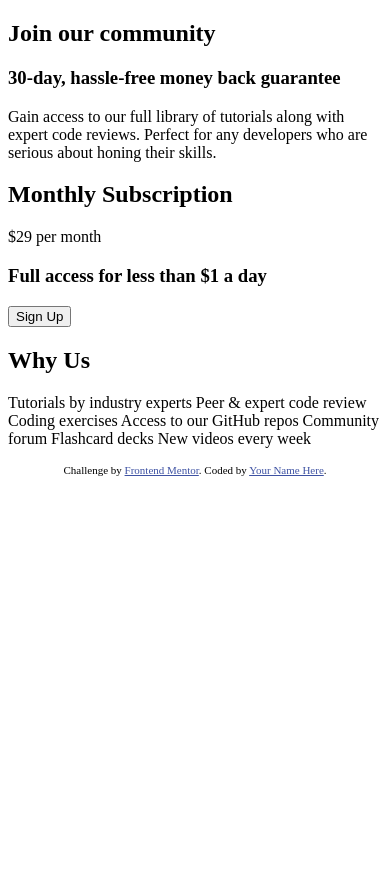
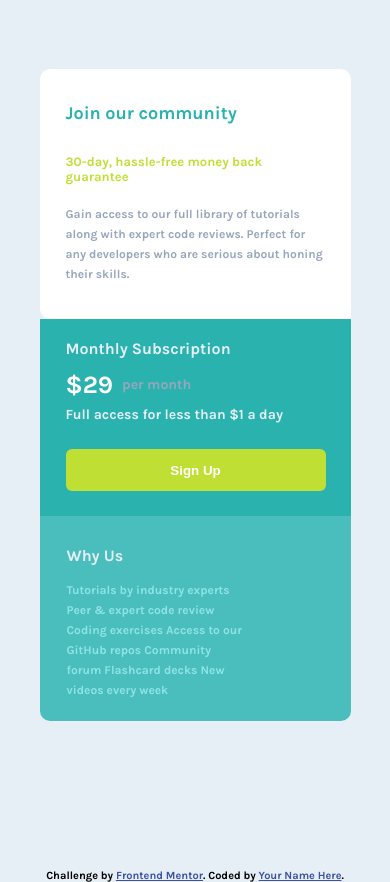
Before and after one commit to pablotebb/Single_Price_Grid_Component, a plain HTML site: page index.html in a window 390 px wide. Before the commit the page ends 844 px from the top, so only its background shows below. Drawn offline with nearby package versions, Linux system fonts and the light colour scheme; files that its build step writes are made by us from their sources.

Commit message:
mobile styles

```diff
--- a/index.html
+++ b/index.html
@@ -30,8 +30,10 @@
       </section>
       <section class="section-subscription">
         <h2 class="section-subscription__title">Monthly Subscription</h2>
-        <span class="section-subscription__dollars">&dollar;29</span>
-        <span class="section-subscription__period">per month</span>
+        <div>
+          <span class="section-subscription__dollars">&dollar;29</span>
+          <span class="section-subscription__period">per month</span>
+        </div>
         <h3 class="section-subscription__subtitle">
           Full access for less than &dollar;1 a day
         </h3>
--- a/styles.scss
+++ b/sass/_footer.scss
@@ -2,9 +2,6 @@
   font-size: 11px;
   text-align: center;
 }
-
 .attribution a {
-  color: hsl(228deg, 45%, 44%);
+  color: hsl(228, 45%, 44%);
 }
-
-/*# sourceMappingURL=styles.scss.map */
--- /dev/null
+++ b/sass/_initial.scss
@@ -0,0 +1,15 @@
+@use "variables";
+
+@import url("https://fonts.googleapis.com/css2?family=Karla:ital,wght@0,700;1,400&display=swap");
+
+* {
+  margin: 0;
+  padding: 0;
+  box-sizing: border-box;
+}
+
+body {
+  font-family: variables.$Font-Family-Body;
+  font-size: variables.$Font-Size-Body;
+  background-color: variables.$Light-Gray;
+}
--- /dev/null
+++ b/sass/_mixins.scss
@@ -0,0 +1,39 @@
+@mixin dimension-color-etc-community(
+  $font-size: unset,
+  $color: unset,
+  $font-weight: unset,
+  $line-height: unset,
+  $padding-bottom: unset
+) {
+  font-size: $font-size;
+  color: $color;
+  font-weight: $font-weight;
+  line-height: $line-height;
+  padding-bottom: $padding-bottom;
+}
+
+@mixin dimension-color-etc-subscription(
+  $font-size: unset,
+  $color: unset,
+  $font-weight: unset,
+  $padding-bottom: unset
+) {
+  font-size: $font-size;
+  color: $color;
+  font-weight: $font-weight;
+  padding-bottom: $padding-bottom;
+}
+
+@mixin dimension-color-etc-why-us(
+  $font-size: unset,
+  $color: unset,
+  $font-weight: unset,
+  $line-height: unset,
+  $padding-bottom: unset
+) {
+  font-size: $font-size;
+  color: $color;
+  font-weight: $font-weight;
+  line-height: $line-height;
+  padding-bottom: $padding-bottom;
+}
--- /dev/null
+++ b/sass/_variables.scss
@@ -0,0 +1,11 @@
+// Colors
+$Cyan: hsl(179, 62%, 43%);
+$Other-Color: #4abebd;
+$Letter-Color: #8ee4e5;
+$Bright-Yellow: hsl(71, 73%, 54%);
+$Light-Gray: hsl(204, 43%, 93%);
+$Grayish-Blue: hsl(218, 22%, 67%);
+$White: #fff;
+// Fonts
+$Font-Family-Body: "Karla", sans-serif;
+$Font-Size-Body: 16px;
--- a/sass/styles.scss
+++ b/sass/styles.scss
@@ -1,7 +1,161 @@
-.attribution {
-  font-size: 11px;
-  text-align: center;
+@use "initial";
+@use "footer";
+@use "variables";
+@use "mixins";
+
+.main-container {
+  // border: 1px solid red;
+  width: 311px;
+  height: 723px;
+  margin: 69px auto 77px;
 }
-.attribution a {
-  color: hsl(228, 45%, 44%);
+
+.section-community {
+  // border: 1px solid green;
+  height: 250px;
+  padding: 33px 26px 39px 26px;
+  background-color: variables.$White;
+  border-radius: 10px 10px 0;
+  &__title {
+    @include mixins.dimension-color-etc-community(
+      // font-size
+      1.125em,
+      // color
+      variables.$Cyan,
+      // font-weight
+      700,
+      // line-height
+      unset,
+      // padding-bottom
+      30px
+    );
+  }
+  &__subtitle {
+    @include mixins.dimension-color-etc-community(
+      // font-size
+      0.8125em,
+      // color
+      variables.$Bright-Yellow,
+      // font-weight
+      unset,
+      // line-height
+      unset,
+      // padding-bottom
+      20px
+    );
+  }
+  &__description {
+    @include mixins.dimension-color-etc-community(
+      // font-size
+      0.75em,
+      // color
+      variables.$Grayish-Blue,
+      // font-weight
+      1,
+      // line-height
+      20px,
+      // padding-bottom
+      8px
+    );
+  }
 }
+
+.section-subscription {
+  // border: 1px solid green;
+  height: 197px;
+  padding: 20px 25px 25px 26px;
+  background-color: variables.$Cyan;
+  &__title {
+    @include mixins.dimension-color-etc-subscription(
+      // font-white
+      1em,
+      // color
+      variables.$Light-Gray,
+      // font-weight
+      400,
+      // padding-bottom
+      12px
+    );
+  }
+  &__dollars {
+    @include mixins.dimension-color-etc-subscription(
+      // font-size
+      1.5625em,
+      // color
+      variables.$White
+    );
+  }
+  &__period {
+    @include mixins.dimension-color-etc-subscription(
+      // font-size
+      0.875em,
+      // color
+      variables.$Grayish-Blue,
+      // font-weight
+      0.1
+    );
+  }
+
+  div {
+    display: flex;
+    align-items: center;
+    gap: 9px;
+    padding-bottom: 7px;
+  }
+
+  &__subtitle {
+    @include mixins.dimension-color-etc-subscription(
+      // font-size
+      0.875em,
+      // color
+      variables.$Light-Gray,
+      // font-weight
+      0.1,
+      // padding-bottom
+      26px
+    );
+  }
+  &__button {
+    height: 42px;
+    width: 100%;
+    background-color: variables.$Bright-Yellow;
+    border-style: none;
+    border-radius: 6px;
+    color: variables.$White;
+    font-weight: 700;
+  }
+}
+
+.section-why-us {
+  // border: 1px solid red;
+  height: 205px;
+  background-color: variables.$Other-Color;
+  padding: 30px 107px 28px 27px;
+  border-radius: 0 0 10px 10px;
+  &__title {
+    @include mixins.dimension-color-etc-why-us(
+      // font-size
+      1em,
+      // color
+      variables.$Light-Gray,
+      // font-weight
+      700,
+      // line-height
+      unset,
+      // padding-bottom
+      15px
+    );
+  }
+  &__description {
+    @include mixins.dimension-color-etc-why-us(
+      // font-size
+      0.75em,
+      // color
+      variables.$Letter-Color,
+      // font-weight
+      0.1,
+      // line-height
+      20px
+    );
+  }
+}
```
Also changed, not shown: styles.css (added), 3 other files.
